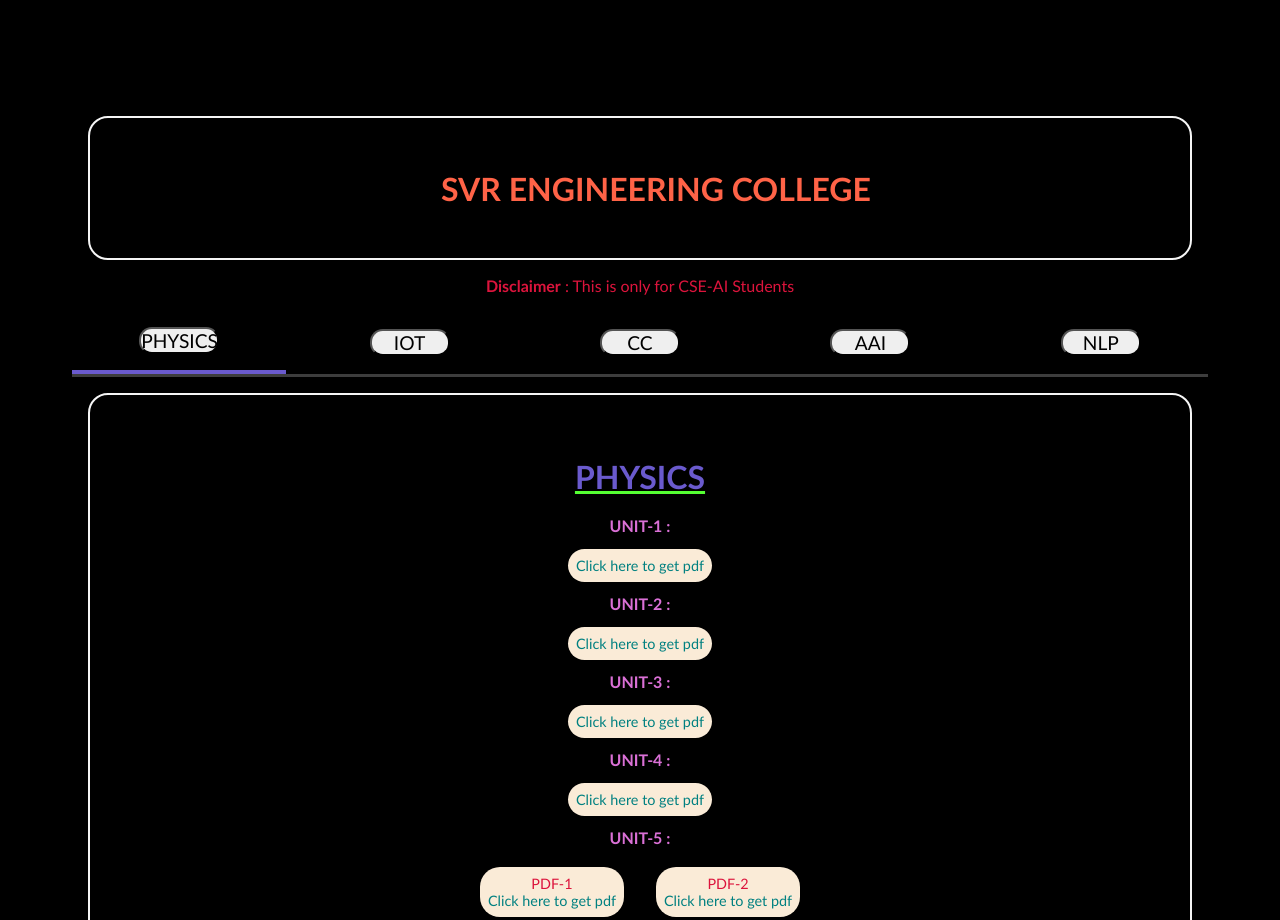
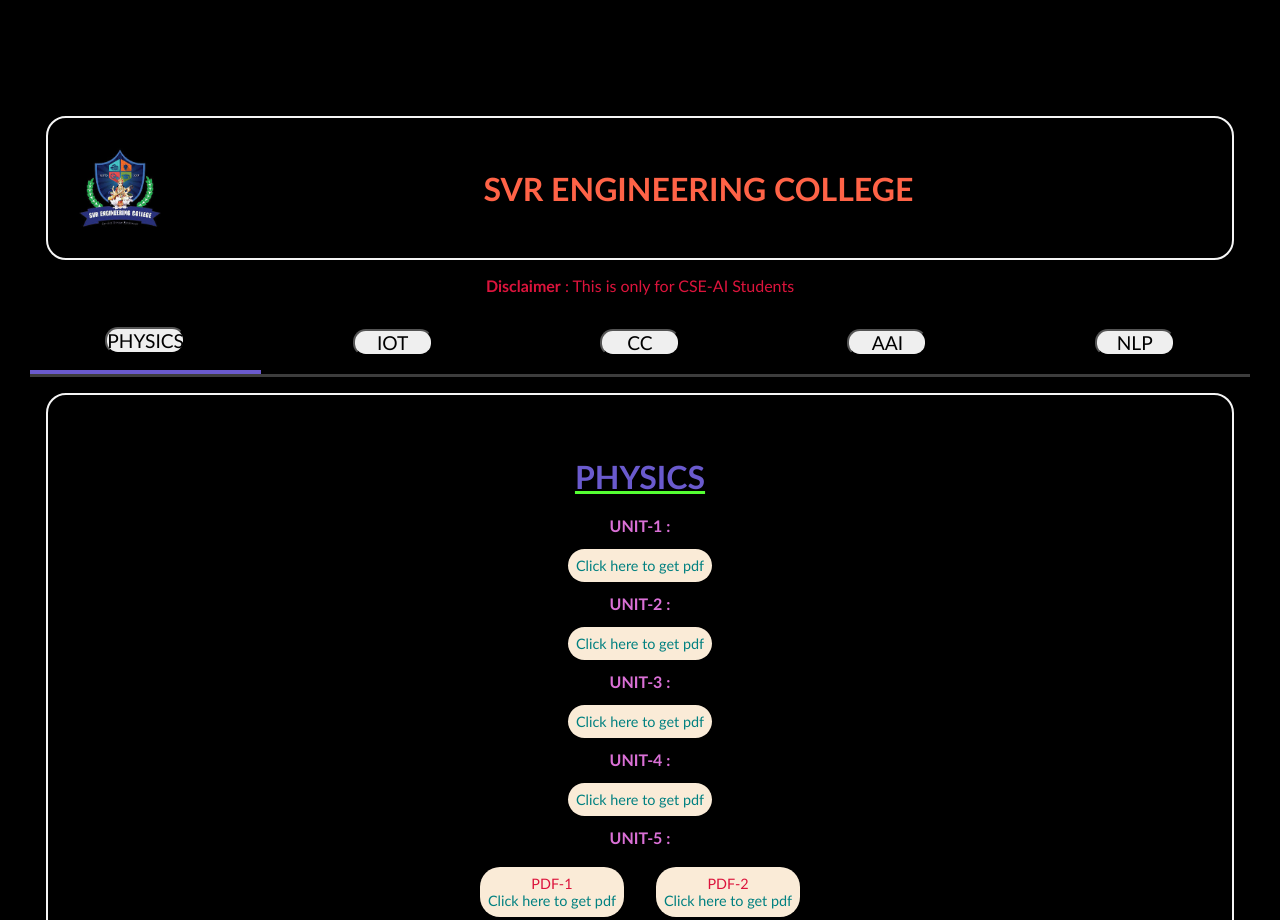
Before and after one commit to praneethamudiyam88/svrec-3-2, a plain HTML site: page index.html in a window 1280 px wide. Shown: the top 920 px of the page. Drawn offline with Linux system fonts and the light colour scheme.

Commit message:
Update index.html

```diff
--- a/index.html
+++ b/index.html
@@ -11,7 +11,7 @@
     <p class="hello">Go through desktop mode</p>
     <div class="overview">
         <div class="heading">
-            <img class="image" src="svrec.jpg" alt="">
+            <img class="image" src="svrec.jfif" alt="">
             <h1 class="window">SVR ENGINEERING COLLEGE</h1>
         </div>
         <p><b>Disclaimer</b> : This is only for CSE-AI Students</p>
```
